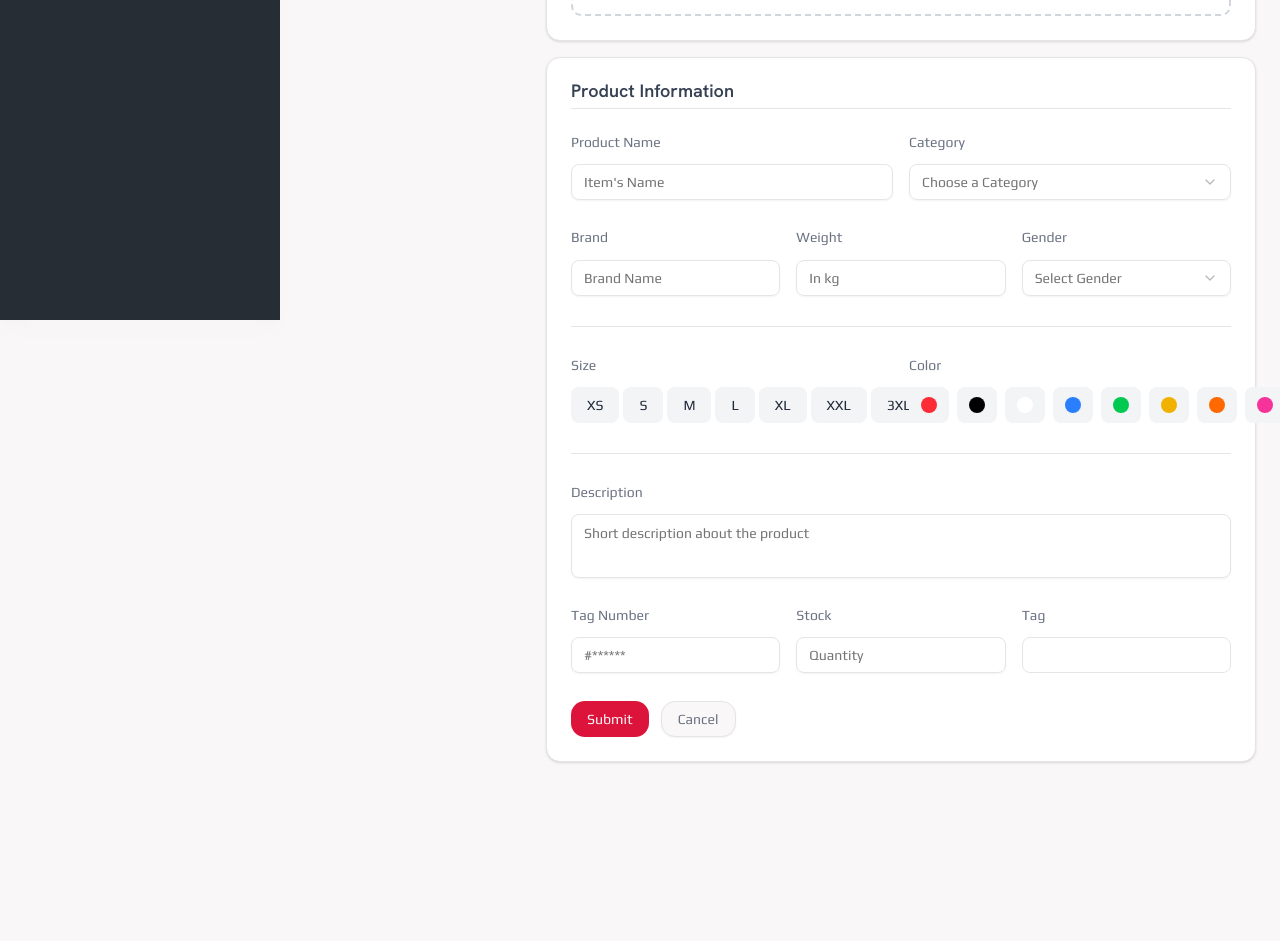
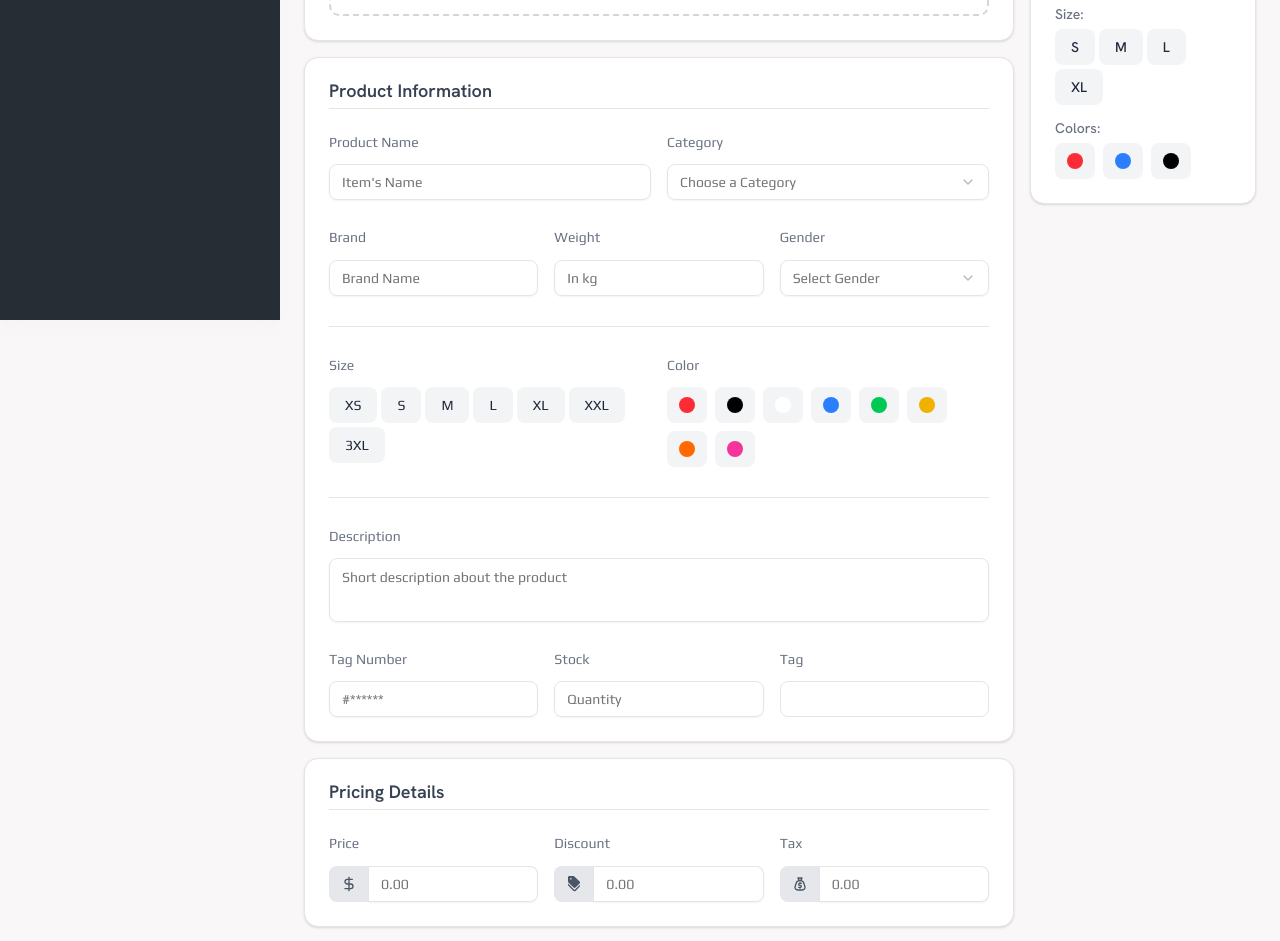
Before and after one commit to 991996/RK-Dashboard, a React (Vite) app: page /addProduct in a window 1280 px wide. Shown: the part 480-1421 px from the top of the page. Before the commit the page ends 1266 px from the top, so only its background shows below. Built offline with nearby package versions, Linux system fonts and the light colour scheme.

Commit message:
complete addProduct layout

```diff
--- a/package.json
+++ b/package.json
@@ -22,7 +22,8 @@
     "react-icons": "^5.5.0",
     "react-router-dom": "^7.13.0",
     "tailwind-merge": "^3.4.0",
-    "tailwindcss": "^4.1.18"
+    "tailwindcss": "^4.1.18",
+    "uuid": "^13.0.0"
   },
   "devDependencies": {
     "@eslint/js": "^9.39.1",
--- /dev/null
+++ b/src/components/ui/button-group.jsx
@@ -0,0 +1,78 @@
+import { cva } from "class-variance-authority";
+import { Slot } from "radix-ui"
+
+import { cn } from "@/lib/utils"
+import { Separator } from "@/components/ui/separator"
+
+const buttonGroupVariants = cva(
+  "flex w-fit items-stretch [&>*]:focus-visible:z-10 [&>*]:focus-visible:relative [&>[data-slot=select-trigger]:not([class*='w-'])]:w-fit [&>input]:flex-1 has-[select[aria-hidden=true]:last-child]:[&>[data-slot=select-trigger]:last-of-type]:rounded-r-md has-[>[data-slot=button-group]]:gap-2",
+  {
+    variants: {
+      orientation: {
+        horizontal:
+          "[&>*:not(:first-child)]:rounded-l-none [&>*:not(:first-child)]:border-l-0 [&>*:not(:last-child)]:rounded-r-none",
+        vertical:
+          "flex-col [&>*:not(:first-child)]:rounded-t-none [&>*:not(:first-child)]:border-t-0 [&>*:not(:last-child)]:rounded-b-none",
+      },
+    },
+    defaultVariants: {
+      orientation: "horizontal",
+    },
+  }
+)
+
+function ButtonGroup({
+  className,
+  orientation,
+  ...props
+}) {
+  return (
+    <div
+      role="group"
+      data-slot="button-group"
+      data-orientation={orientation}
+      className={cn(buttonGroupVariants({ orientation }), className)}
+      {...props} />
+  );
+}
+
+function ButtonGroupText({
+  className,
+  asChild = false,
+  ...props
+}) {
+  const Comp = asChild ? Slot.Root : "div"
+
+  return (
+    <Comp
+      className={cn(
+        "bg-muted flex items-center gap-2 rounded-md border px-4 text-sm font-medium shadow-xs [&_svg]:pointer-events-none [&_svg:not([class*='size-'])]:size-4",
+        className
+      )}
+      {...props} />
+  );
+}
+
+function ButtonGroupSeparator({
+  className,
+  orientation = "vertical",
+  ...props
+}) {
+  return (
+    <Separator
+      data-slot="button-group-separator"
+      orientation={orientation}
+      className={cn(
+        "bg-input relative !m-0 self-stretch data-[orientation=vertical]:h-auto",
+        className
+      )}
+      {...props} />
+  );
+}
+
+export {
+  ButtonGroup,
+  ButtonGroupSeparator,
+  ButtonGroupText,
+  buttonGroupVariants,
+}
--- /dev/null
+++ b/src/data/productList.jsx
@@ -0,0 +1,22 @@
+export const colorsList = [
+  "red",
+  "black",
+  "white",
+  "blue",
+  "green",
+  "yellow",
+  "orange",
+  "pink",
+];
+export const colorClasses = {
+  red: "bg-red-500",
+  black: "bg-black",
+  white: "bg-white",
+  blue: "bg-blue-500",
+  green: "bg-green-500",
+  yellow: "bg-yellow-500",
+  orange: "bg-orange-500",
+  pink: "bg-pink-500",
+};
+
+export const sizeList = ["XS", "S", "M", "L", "XL", "XXL", "3XL"];
--- a/src/pages/products/ColorInput.jsx
+++ b/src/pages/products/ColorInput.jsx
@@ -1,29 +1,10 @@
 import { Button } from "@/components/ui/button";
+import { colorClasses, colorsList } from "@/data/productList";
 
-export default function ColorInput() {
-  const colorsList = [
-    "red",
-    "black",
-    "white",
-    "blue",
-    "green",
-    "yellow",
-    "orange",
-    "pink",
-  ];
-  const colorClasses = {
-    red: "bg-red-500",
-    black: "bg-black",
-    white: "bg-white",
-    blue: "bg-blue-500",
-    green: "bg-green-500",
-    yellow: "bg-yellow-500",
-    orange: "bg-orange-500",
-    pink: "bg-pink-500",
-  };
+export default function ColorInput({ colors = colorsList }) {
   return (
-    <div className="flex gap-2">
-      {colorsList.map((color, index) => {
+    <div className="flex flex-wrap gap-2">
+      {colors.map((color, index) => {
         return (
           <Button
             key={index}
--- /dev/null
+++ b/src/pages/products/PricingDetails.jsx
@@ -0,0 +1,77 @@
+import { Field, FieldGroup, FieldLabel, FieldSet } from "@/components/ui/field";
+import { Input } from "@/components/ui/input";
+import { Card, CardContent, CardHeader, CardTitle } from "@/components/ui/card";
+import { Button } from "@/components/ui/button";
+import { ButtonGroup } from "@/components/ui/button-group";
+import { DollarSign } from "lucide-react";
+import { MdDiscount } from "react-icons/md";
+import { TbTax } from "react-icons/tb";
+
+export function PricingDetails() {
+  return (
+    <Card
+      className="text-gray-500 dark:text-gray-300 text-lg
+      dark:bg-primary-black"
+    >
+      <CardHeader>
+        <CardTitle className="text-gray-700 dark:text-gray-300 font-hanken">
+          Pricing Details
+        </CardTitle>
+        <hr />
+      </CardHeader>
+      <CardContent>
+        <form>
+          <FieldGroup>
+            <FieldSet>
+              <FieldGroup>
+                <div className="grid grid-cols-1 sm:grid-cols-2 lg:grid-cols-3 gap-4">
+                  <Field>
+                    <FieldLabel htmlFor="brand">Price</FieldLabel>
+                    <ButtonGroup>
+                      <Button
+                        className="bg-gray-200 text-gray-600
+                      hover:bg-gray-300"
+                      >
+                        <DollarSign />
+                      </Button>
+                      <Input
+                        id="price"
+                        placeholder="0.00"
+                        type="number"
+                        required
+                      />
+                    </ButtonGroup>
+                  </Field>
+                  <Field>
+                    <FieldLabel htmlFor="discount">Discount</FieldLabel>
+                    <ButtonGroup>
+                      <Button
+                        className="bg-gray-200 text-gray-600
+                      hover:bg-gray-300"
+                      >
+                        <MdDiscount />
+                      </Button>
+                      <Input id="discount" placeholder="0.00" type="number" />
+                    </ButtonGroup>
+                  </Field>
+                  <Field>
+                    <FieldLabel htmlFor="tax">Tax</FieldLabel>
+                    <ButtonGroup>
+                      <Button
+                        className="bg-gray-200 text-gray-600
+                      hover:bg-gray-300"
+                      >
+                        <TbTax />
+                      </Button>
+                      <Input id="tax" placeholder="0.00" type="number" />
+                    </ButtonGroup>
+                  </Field>
+                </div>
+              </FieldGroup>
+            </FieldSet>
+          </FieldGroup>
+        </form>
+      </CardContent>
+    </Card>
+  );
+}
--- a/src/pages/products/ProductCard.jsx
+++ b/src/pages/products/ProductCard.jsx
@@ -1,3 +1,51 @@
+import { Card, CardContent } from "@/components/ui/card";
+import productImage from "@/assets/p-1.png";
+import { Label } from "@/components/ui/label";
+import SizeInput from "./SizeInput";
+import ColorInput from "./ColorInput";
+
 export default function ProductCard() {
-  return <div>product card</div>;
+  const colors = ["red", "blue", "black"];
+  const sizes = ["S", "M", "L", "XL"];
+  return (
+    <Card
+      className="text-gray-500 dark:text-gray-300 text-lg
+  dark:bg-primary-black font-hanken max-w-md"
+    >
+      <CardContent>
+        <div className="flex flex-col gap-4">
+          {/* Product image */}
+          <div className="w-full aspect-square bg-gray-200 rounded-lg">
+            <img src={productImage} className="w-full h-full object-contain" />
+          </div>
+          {/* product name */}
+          <div className="flex items-center gap-2">
+            <h1 className="font-semibold text-lg text-gray-700">
+              Men Black Slim Fit T-shirt
+            </h1>
+            <p className="text-sm">(Fashion)</p>
+          </div>
+          {/* price */}
+          <div className="flex flex-col gap-1">
+            <Label>Price:</Label>
+            <div className="flex gap-2 font-medium items-center">
+              <p className=" line-through">$100</p>
+              <p className="text-gray-700">$80</p>
+              <p className="text-sm">(30% off)</p>
+            </div>
+          </div>
+          {/* size */}
+          <div className="flex flex-col gap-2">
+            <Label>Size:</Label>
+            <SizeInput sizes={sizes} />
+          </div>
+          {/* Colors */}
+          <div className="flex flex-col gap-2">
+            <Label>Colors:</Label>
+            <ColorInput colors={colors} />
+          </div>
+        </div>
+      </CardContent>
+    </Card>
+  );
 }
--- a/src/pages/products/ProductInfoForm.jsx
+++ b/src/pages/products/ProductInfoForm.jsx
@@ -16,9 +16,7 @@ import {
 } from "@/components/ui/select";
 import { Textarea } from "@/components/ui/textarea";
 import { Card, CardContent, CardHeader, CardTitle } from "@/components/ui/card";
-import PrimaryButton from "@/myComponents/PrimaryButton";
-import OutlineButton from "@/myComponents/OutlineButton";
-import { Button } from "@/components/ui/button";
+
 import TagInput from "./TagInput";
 import ColorInput from "./ColorInput";
 import SizeInput from "./SizeInput";
@@ -40,7 +38,7 @@ export function ProductInfoForm() {
           <FieldGroup>
             <FieldSet>
               <FieldGroup>
-                <div className="grid grid-cols-2 gap-4">
+                <div className="grid grid-cols-1 md:grid-cols-2 gap-4">
                   <Field>
                     <FieldLabel htmlFor="name">Product Name</FieldLabel>
                     <Input id="name" placeholder="Item's Name" required />
@@ -64,7 +62,7 @@ export function ProductInfoForm() {
                     </Select>
                   </Field>
                 </div>
-                <div className="grid grid-cols-3 gap-4">
+                <div className="grid grid-cols-2 lg:grid-cols-3 gap-4">
                   <Field>
                     <FieldLabel htmlFor="brand">Brand</FieldLabel>
                     <Input id="brand" placeholder="Brand Name" required />
@@ -94,7 +92,7 @@ export function ProductInfoForm() {
             <FieldSeparator />
             <FieldSet>
               <FieldGroup>
-                <div className="grid grid-cols-2 gap-4">
+                <div className="grid grid-cols-1 xl:grid-cols-2 gap-4">
                   <Field>
                     <FieldLabel htmlFor="size">Size</FieldLabel>
                     <SizeInput />
@@ -118,7 +116,7 @@ export function ProductInfoForm() {
                   />
                 </Field>
 
-                <div className="grid grid-cols-3 gap-4">
+                <div className="grid grid-cols-1 sm:grid-cols-2 lg:grid-cols-3 gap-4">
                   <Field>
                     <FieldLabel htmlFor="tagNumber">Tag Number</FieldLabel>
                     <Input id="tagNumber" placeholder="#******" type="number" />
@@ -139,10 +137,6 @@ export function ProductInfoForm() {
                 </div>
               </FieldGroup>
             </FieldSet>
-            <Field orientation="horizontal">
-              <PrimaryButton text="Submit" type="submit" />
-              <OutlineButton text="cancel" />
-            </Field>
           </FieldGroup>
         </form>
       </CardContent>
--- a/src/pages/products/SizeInput.jsx
+++ b/src/pages/products/SizeInput.jsx
@@ -1,10 +1,10 @@
 import { Button } from "@/components/ui/button";
+import { sizeList } from "@/data/productList";
 
-export default function SizeInput() {
-  const sizeList = ["XS", "S", "M", "L", "XL", "XXL", "3XL"];
+export default function SizeInput({ sizes = sizeList }) {
   return (
-    <div className="flex gap-1">
-      {sizeList.map((size, index) => {
+    <div className="flex flex-wrap gap-1">
+      {sizes.map((size, index) => {
         return (
           <Button
             key={index}
--- a/src/pages/products/UploadPhoto.jsx
+++ b/src/pages/products/UploadPhoto.jsx
@@ -76,7 +76,7 @@ export default function UploadPhoto({ maxFiles = 5 }) {
                 </p>
               )}
 
-              <p className="text-sm font-play text-gray-400">
+              <p className="text-xs md:text-sm font-play text-gray-400 text-center">
                 1600 x 1200 (4:3) recommended. PNG, JPG and GIF files are
                 allowed
               </p>
--- a/src/pages/products/mainPages/AddProduct.jsx
+++ b/src/pages/products/mainPages/AddProduct.jsx
@@ -1,17 +1,47 @@
+import { PricingDetails } from "../PricingDetails";
 import ProductCard from "../ProductCard";
 import { ProductInfoForm } from "../ProductInfoForm";
 import UploadPhoto from "../UploadPhoto";
+import PrimaryButton from "@/myComponents/PrimaryButton";
+import OutlineButton from "@/myComponents/OutlineButton";
+import { useState } from "react";
+import { v4 as uuidv4 } from "uuid";
 
 export default function AddProduct() {
+  const [product, setProduct] = useState({
+    id: uuidv4(),
+    name: "",
+    images: [],
+    category: null,
+    brand: "",
+    weight: "",
+    gender: "",
+    sizes: [],
+    colors: [],
+    description: "",
+    tagNumber: "",
+    stock: 0,
+    tags: [],
+    price: 0,
+    discount: 0,
+    tax: 0,
+  });
   return (
-    <div className="grid grid-cols-1 lg:grid-cols-4 gap-4 py-6">
+    <div
+      className="grid grid-cols-1
+    xl:grid-cols-4 gap-y-4 xl:gap-4 py-6"
+    >
+      <form className="col-span-3 flex flex-col gap-4">
+        <UploadPhoto />
+        <ProductInfoForm />
+        <PricingDetails />
+        <div className="flex flex-col md:flex-row gap-3">
+          <PrimaryButton text="Submit" type="submit" />
+          <OutlineButton text="cancel" />
+        </div>
+      </form>
       <div className="col-span-1">
         <ProductCard />
-      </div>
-
-      <div className="col-span-3 flex flex-col gap-4">
-        <UploadPhoto />
-        <ProductInfoForm />
       </div>
     </div>
   );
```
Also changed, not shown: src/assets/p-1.png (added), 1 other file (tests, documents, lock files or other folders).
